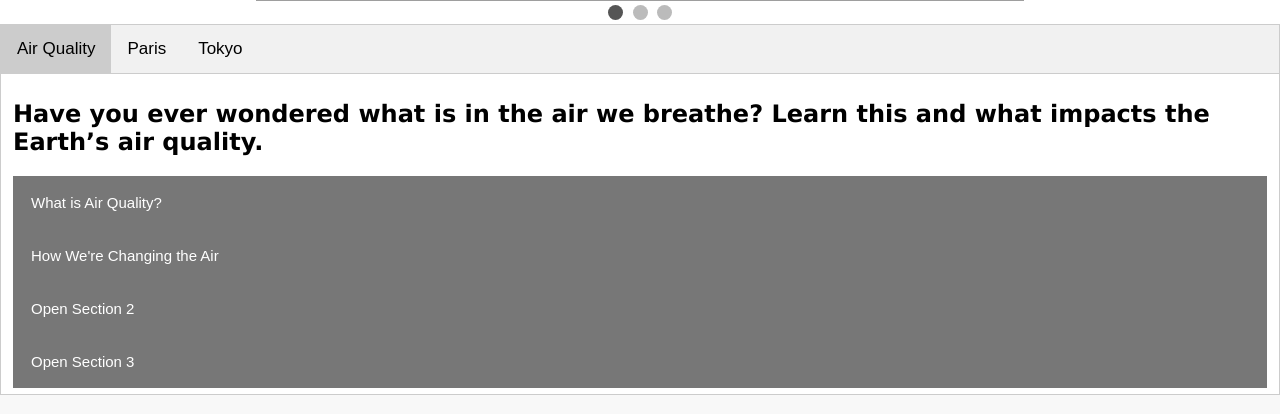
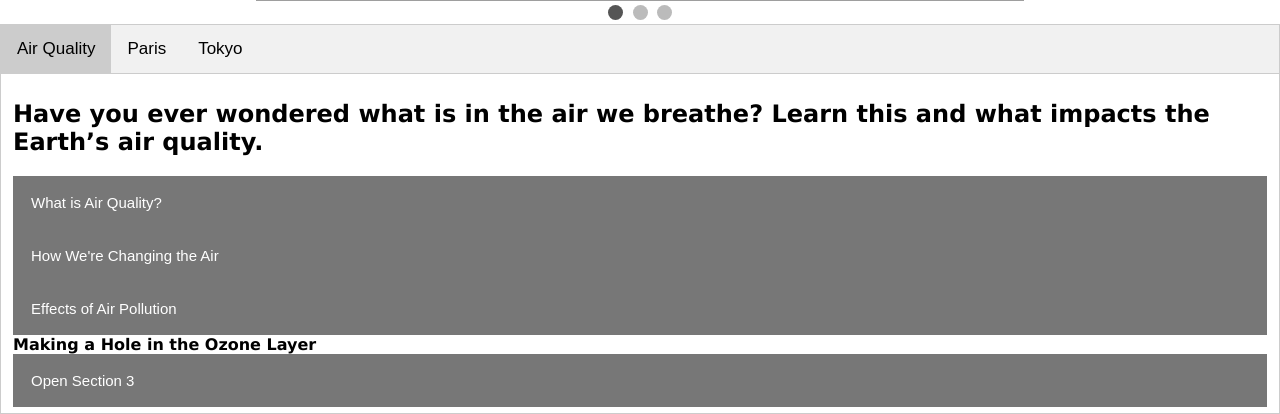
Before and after one commit to Vijaya0110/Air-Pollution-and-Climate-Change, a Flask app: page / in a window 1280 px wide. Shown: the part 603-1017 px from the top of the page. Run offline with Flask 2, Linux system fonts and the light colour scheme; grey boxes are pictures that could not be loaded.

Commit message:
Update start.html

```diff
--- a/templates/start.html
+++ b/templates/start.html
@@ -155,10 +155,32 @@ One common type of secondary pollution that contains ozone is smog. Smog is a sm
 <p>The burning of fossil fuels for electricity, heat, and transportation is increasing the amount of greenhouse gases such as carbon dioxide (CO2), nitrous oxide (N2O), and methane (CH4) in our atmosphere. Small amounts of these gases in the atmosphere are safe to breathe but are also dangerous because they are changing Earth’s climate through a process called the greenhouse effect. Land use changes due to farming and forestry also lead to an increase in greenhouse gas emissions. For example, livestock and their waste release methane, and cutting down trees mean less carbon dioxide is removed from the air. The shift from coal to natural gas as an energy source and the increased use of renewable energy is helping to slow carbon dioxide emissions, but overall greenhouse gas emissions remain high. As long as greenhouse gas emissions remain high, global average temperatures will continue to rise.</p>
 
 </div>
-<button type="button" class="collapsible">Open Section 2</button>
+
+<button type="button" class="collapsible">Effects of Air Pollution</button>
 <div class="content">
-  <p>Lorem ipsum dolor sit amet, consectetur adipisicing elit, sed do eiusmod tempor incididunt ut labore et dolore magna aliqua. Ut enim ad minim veniam, quis nostrud exercitation ullamco laboris nisi ut aliquip ex ea commodo consequat.</p>
+  <p>Air pollution affects all things. It is harmful to our health, and it impacts the environment - reducing visibility and blocking sunlight, causing acid rain, and harming forests, wildlife, and agriculture. Greenhouse gas pollution, the cause of climate change, affects the entire planet.</p>
+
+  <b>Harming Human Health</b>
+<p>According to the World Health Organization, an estimated seven million people die each year from air pollution. More than 4,000 people died in just a few months due to a severe smog event that occurred in London in 1952. Ground-level ozone causes muscles in the lungs to contract, making it difficult to breathe. Exposure to high ozone levels can cause sore throat, coughing, lung inflammation, and permanent lung damage. Symptoms from short term exposure typically resolve quickly, but long term exposure is linked to serious illness and disease in multiple body systems. Children, the elderly, and people with ongoing illnesses are more vulnerable to air pollution than other groups. Urban populations are also at greater risk due to high concentrations of pollution within cities. Check the current air quality in your area to determine if you should take precautions such as reducing or avoiding outdoor activity.</p>
+
+  <b>Harming Animals and Plants</b>
+
+<p>Wildlife can experience many of the same negative health effects of air pollution that humans do. Damage to respiratory systems is the most common effect on animals, but neurological problems and skin irritations are also common.
+
+Plants and crops grow less when exposed to long term air pollution. Ozone pollution harms plants by damaging structures called stomata, which are tiny pores on the underside of leaves that allow the plant to "breathe." Some types of plants can protect themselves by temporarily closing their stomata or producing antioxidants, but others are particularly sensitive to damage. Between 1980-2011 nine billion dollars worth of soybeans and corn were lost in the US as a result of ozone pollution. When acid rain, lead toxicity, and exposure to nitrogen oxides change the chemical nature of the soil, plants are robbed of the nutrients that they need to grow and survive. This impacts agriculture, forests, and grasslands.
+
+There are many other ways that air pollution affects living things, such as damaging the habitat, water, and food sources that plants and animals need to survive.</p>
+
+  <b>Causing Acid Rain</b>
+  <p>Burning fossil fuels releases sulfur and nitrogen oxides into the atmosphere. Acid rain forms when sulfur dioxide and nitrogen dioxide mix with water droplets in the atmosphere to make sulfuric acid and nitric acid. Winds can carry these pollutants for thousands of miles, until they fall to the Earth's surface as acid rain that damages the leaves of vegetation, increases the acidity of soils and water, and is linked to over 500 deaths each year. Buildings and other structures are also impacted by acid rain, which causes an estimated five billion dollars worth of property damage each year. Acid rain dissolves mortar between bricks, causes stone foundations to become unstable, and is destroying ancient buildings and statues carved from marble or limestone.</p>
+
+  <b>Reducing Sunlight</b>
+<p>High levels of particulate pollution from all types of burning reduces the amount of sunlight that reaches the surface and even change the appearance of the sky. When less sunlight is available for photosynthesis, forests grow at a slower rate and crops are less productive. Hazy skies not only reduce visibility, but also impact the weather and even the climate.</p>
+
+  <p>The hole in the ozone layer is caused by air pollutants. Chemicals used as refrigerants, such as chlorofluorocarbons (CFCs), contain chlorine atoms. Releasing chlorine atoms into the atmosphere destroys ozone. A single chlorine atom can destroy thousands of ozone molecules. The ozone layer blocks harmful UVB radiation from the Sun- it protects us in a way that is similar to putting sunscreen on your skin to prevent sunburn. The ozone hole puts all living things at risk by increasing the amount of UVB that reaches the surface. Exposure to UVB increases the risk of skin cancer in humans, restricts growth and development in plants, slows the development of fish and amphibians, and reduces the number of phytoplankton in marine ecosystems. UVB also causes natural and synthetic materials to breakdown at an accelerated rate.</p>
 </div>
+<b>Making a Hole in the Ozone Layer</b>
+
 <button type="button" class="collapsible">Open Section 3</button>
 <div class="content">
   <p>Lorem ipsum dolor sit amet, consectetur adipisicing elit, sed do eiusmod tempor incididunt ut labore et dolore magna aliqua. Ut enim ad minim veniam, quis nostrud exercitation ullamco laboris nisi ut aliquip ex ea commodo consequat.</p>
```
